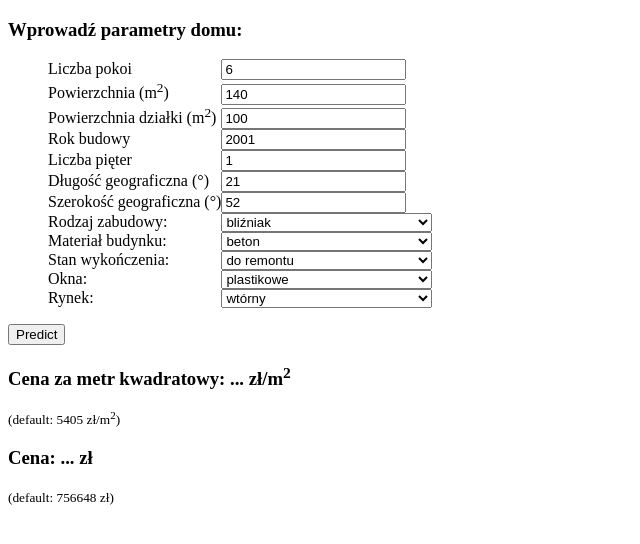
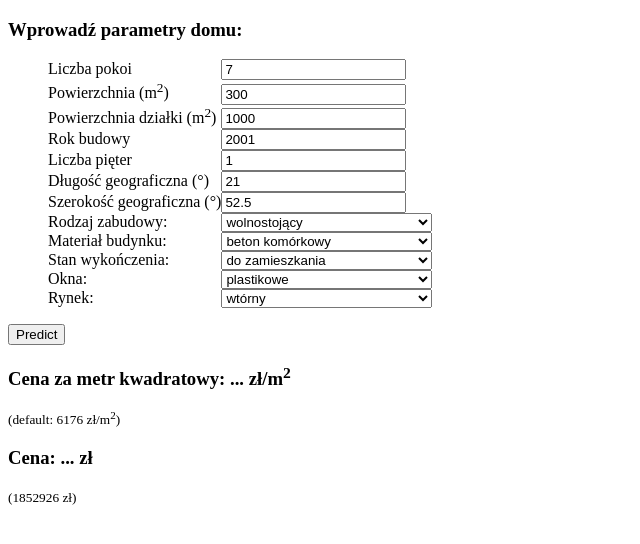
Before and after one commit to KacperGrodecki/Masovian-real-estate, a plain HTML site: page JS web page/index.html in a window 1280 px wide. Shown: the whole page, without its empty margins (0-640 px from the left). Drawn offline with nearby package versions, Linux system fonts and the light colour scheme; a script that the page names is missing.

Commit message:
removed dividing by ln(10), now the values are correct, entered values are reloaded to defaults after page refresh

```diff
--- a/JS web page/index.html
+++ b/JS web page/index.html
@@ -9,7 +9,7 @@
         <meta content="text/html;charset=utf-8" http-equiv="Content-Type">
         <meta content="utf-8" http-equiv="encoding">
 
-        <title>Przewidywanie cen mieszkań w mazowieckim</title>
+        <title>Przewidywanie cen domów w mazowieckim</title>
 
         <!-- https://stackoverflow.com/questions/2194992/jquery-is-not-defined -->
         <script src="http://ajax.googleapis.com/ajax/libs/jquery/1.7.1/jquery.min.js" type="text/javascript"></script>
@@ -33,49 +33,49 @@
         <ul>
                 <li>
                     <label for="userInput_lPokoi">Liczba pokoi</label>
-                    <input type="text" id="userInput_lPokoi" placeholder="value" value="6"/>
+                    <input type="text" id="userInput_lPokoi" placeholder="value" value="7" autocomplete="off"/>
                 </li>
 
                 <li>
                     <label for="userInput_powierzchnia_corr">Powierzchnia (m<sup>2</sup>)</label>
-                    <input type="text" id="userInput_powierzchnia_corr" placeholder="value" value="140"/>
+                    <input type="text" id="userInput_powierzchnia_corr" placeholder="value" value="300" autocomplete="off"/>
                 </li>
 
                 <li>
                     <label for="userInput_powierzchniaDzialki_corr">Powierzchnia działki (m<sup>2</sup>)</label>
-                    <input type="text" id="userInput_powierzchniaDzialki_corr" placeholder="value" value="100"/>
+                    <input type="text" id="userInput_powierzchniaDzialki_corr" placeholder="value" value="1000" autocomplete="off"/>
                 </li>
 
                 <li>
                     <label for="userInput_rokBudowy_corr">Rok budowy</label>
-                    <input type="text" id="userInput_rokBudowy_corr" placeholder="value" value="2001"/>
+                    <input type="text" id="userInput_rokBudowy_corr" placeholder="value" value="2001" autocomplete="off"/>
                 </li>
 
                 <li>
                     <label for="userInput_lPieter_crr">Liczba pięter</label>
-                    <input type="text" id="userInput_lPieter_crr" placeholder="value" value="1"/>
+                    <input type="text" id="userInput_lPieter_crr" placeholder="value" value="1" autocomplete="off"/>
                 </li>
 
                 <li>
                     <label for="userInput_locationY">Długość geograficzna (<span>&#176;</span>)</label>
-                    <input type="text" id="userInput_locationX" placeholder="value" value="21"/>
+                    <input type="text" id="userInput_locationX" placeholder="value" value="21" autocomplete="off"/>
                 </li>
 
                 <li>
                     <label for="userInput_locationX">Szerokość geograficzna (<span>&#176;</span>)</label>
-                    <input type="text" id="userInput_locationY" placeholder="value" value="52"/>
+                    <input type="text" id="userInput_locationY" placeholder="value" value="52.5" autocomplete="off"/>
                 </li>
 
                 <li>
                     <label for="userInputSelect_rodzajZabudowy">Rodzaj zabudowy:</label>
                     <select id="userInputSelect_rodzajZabudowy" autocomplete="off">
                         <option value="0">0</option>
-                        <option value="1" selected="selected">bliźniak</option>
+                        <option value="1">bliźniak</option>
                         <option value="2">dworek/pałac</option>
                         <option value="3">gospodarstwo</option>
                         <option value="4">kamienica</option>
                         <option value="5">szeregowiec</option>
-                        <option value="6">wolnostojący</option>
+                        <option value="6" selected="selected">wolnostojący</option>
                     </select>
                 </li>
 
@@ -83,8 +83,8 @@
                     <label for="userInputSelect_materialBudynku">Materiał budynku:</label>
                     <select id="userInputSelect_materialBudynku" autocomplete="off">
                         <option value="0">0</option>
-                        <option value="1" selected="selected">beton</option>
-                        <option value="2">beton komórkowy</option>
+                        <option value="1">beton</option>
+                        <option value="2" selected="selected">beton komórkowy</option>
                         <option value="3">cegła</option>
                         <option value="4">drewno</option>
                         <option value="5">inne</option>
@@ -99,9 +99,9 @@
                     <label for="userInputSelect_stanWykonczenia">Stan wykończenia:</label>
                     <select id="userInputSelect_stanWykonczenia" autocomplete="off">
                         <option value="0">0</option>
-                        <option value="1" selected="selected">do remontu</option>
+                        <option value="1">do remontu</option>
                         <option value="2">do wykończenia</option>
-                        <option value="3">do zamieszkania</option>
+                        <option value="3" selected="selected">do zamieszkania</option>
                         <option value="4">stan surowy otwarty</option>
                         <option value="5">stan surowy zamknięty</option>
                     </select>
@@ -132,9 +132,9 @@
         <button type="button" onclick="predict(loadedModel)">Predict</button>
 
         <!-- resulting prediction -->
-        <h3>Cena za metr kwadratowy: <span id="predicted_price_per_m2">...</span> zł/m<sup>2</sup></h3><small>(default: 5405 zł/m<sup>2</sup>)</small>
+        <h3>Cena za metr kwadratowy: <span id="predicted_price_per_m2">...</span> zł/m<sup>2</sup></h3><small>(default: 6176 zł/m<sup>2</sup>)</small>
         <div></div>
-        <h3>Cena: <span id="predicted_price">...</span> zł</h3><small>(default: 756648 zł)</small>
+        <h3>Cena: <span id="predicted_price">...</span> zł</h3><small>(1852926 zł)</small>
         </form>
     </body>
 
--- a/JS web page/scripts.js
+++ b/JS web page/scripts.js
@@ -83,8 +83,8 @@ async function normalizeUserInput(inputsTensor) {
     // https://stackoverflow.com/questions/49802499/how-do-i-mutate-value-of-a-tensor-in-tensorflow-js
     const inputsTensor_buffer = tf.buffer(inputsTensor.shape, inputsTensor.dtype, inputsTensor.dataSync());
     inputsTensor_buffer.set(inputsTensor.dataSync()[0]/10, 0);                                                                      // 0 - "lPokoi"/10
-    inputsTensor_buffer.set(tf.log(inputsTensor).div(tf.log(10)).div(tf.tensor(10)).dataSync()[1], 1);                              // 1 - log10("powierzchnia_corr")/10
-    inputsTensor_buffer.set(tf.log(inputsTensor.add(tf.tensor(1))).div(tf.log(tf.tensor(10))).div(tf.tensor(14)).dataSync()[2], 2); // 2 - log10("powierzchniaDzialki_corr"+1)/14
+    inputsTensor_buffer.set(tf.log(inputsTensor).div(tf.tensor(10)).dataSync()[1], 1);                                              // 1 - ln("powierzchnia_corr")/10
+    inputsTensor_buffer.set(tf.log(inputsTensor.add(tf.tensor(1))).div(tf.tensor(14)).dataSync()[2], 2);                            // 2 - ln("powierzchniaDzialki_corr"+1)/14
     inputsTensor_buffer.set(tf.pow(inputsTensor.sub(tf.fill(inputsTensor.shape, 1899)), 4).div(tf.tensor(3e8)).dataSync()[3], 3);   // 3 - ("rokBudowy_corr"-1899)^4/3e8
     inputsTensor_buffer.set(inputsTensor.div(tf.tensor(10)).dataSync()[4], 4);                                                      // 4 - "lPieter_crr"/10
     inputsTensor_buffer.set(inputsTensor.sub(tf.tensor(21)).div(tf.tensor(4)).dataSync()[5], 5);                                    // 5 - ("locationX"-21)/4"
@@ -120,10 +120,13 @@ async function predict(loadedModel) {
     // https://dev.to/ramonak/javascript-how-to-access-the-return-value-of-a-promise-object-1bck
     const displayResult = async () => {
         const prediction = await normalizedPrediction;
-        unNormalizedPrediction = prediction.mul(20000); // unNormalize: "cena/m"*20000
-        document.getElementById('predicted_price_per_m2').innerHTML = tf.round(unNormalizedPrediction).dataSync()[0];
-        document.getElementById('predicted_price').innerHTML = tf.round(unNormalizedPrediction.mul(tf.pow(10, tf.tensor(inputsTensor.dataSync()[1]).mul(tf.tensor(10))))).dataSync()[0];
-        console.log('Prediction (un-normalized):', tf.round(unNormalizedPrediction).dataSync()[0], tf.round(unNormalizedPrediction.mul(tf.pow(10, tf.tensor(inputsTensor.dataSync()[1]).mul(tf.tensor(10))))).dataSync()[0]);
+        const e = 2.71828;
+        const unNormalizedPrediction = tf.round(prediction.mul(20000));                                                             // cena/m: "cena/m"_normalized * 20000
+        const price = tf.round(unNormalizedPrediction.mul(tf.pow(e, tf.tensor(inputsTensor.dataSync()[1]).mul(tf.tensor(10)))));    // price:  "cena/m" * 2^("powierzchnia_corr"_normalized*10)
+
+        document.getElementById('predicted_price_per_m2').innerHTML = unNormalizedPrediction.dataSync()[0];
+        document.getElementById('predicted_price').innerHTML = price.dataSync()[0];
+        console.log('Prediction (un-normalized):', unNormalizedPrediction.dataSync()[0], price.dataSync()[0]);
     }
     displayResult();
 }
```
